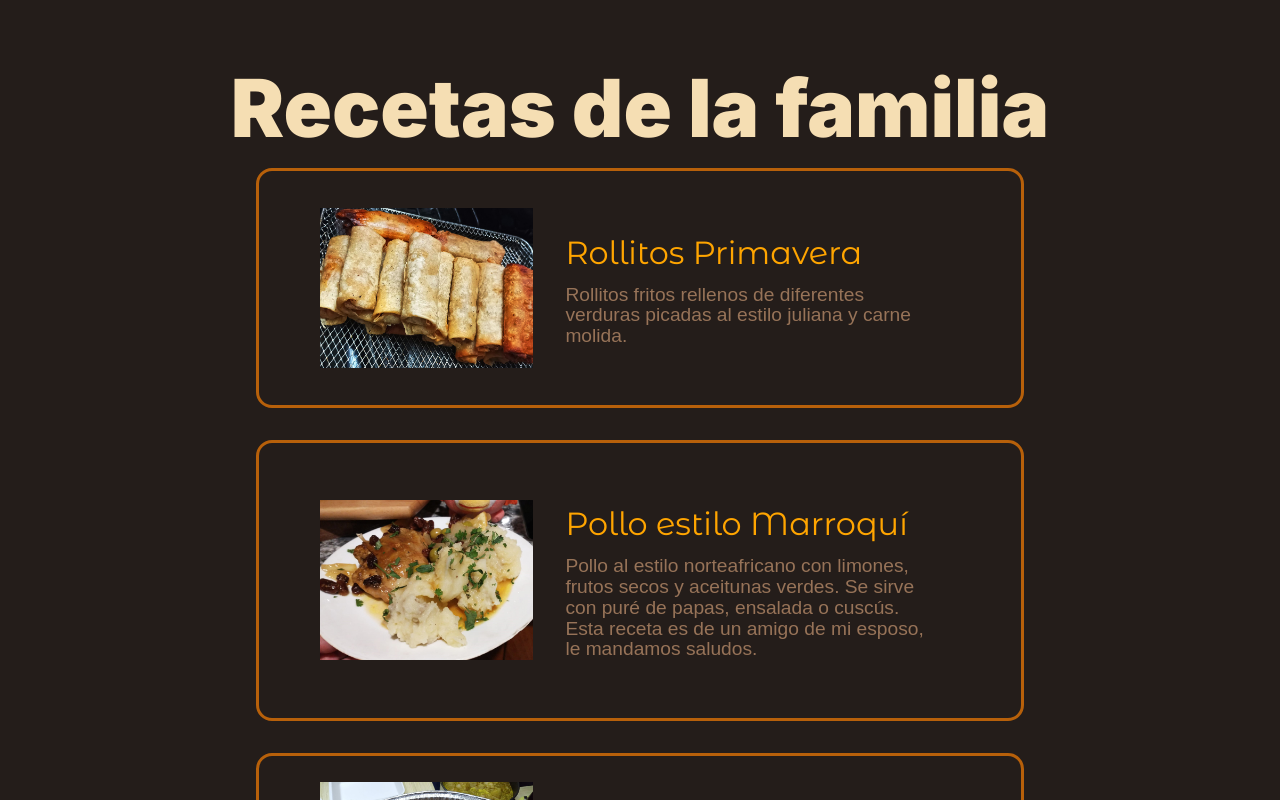
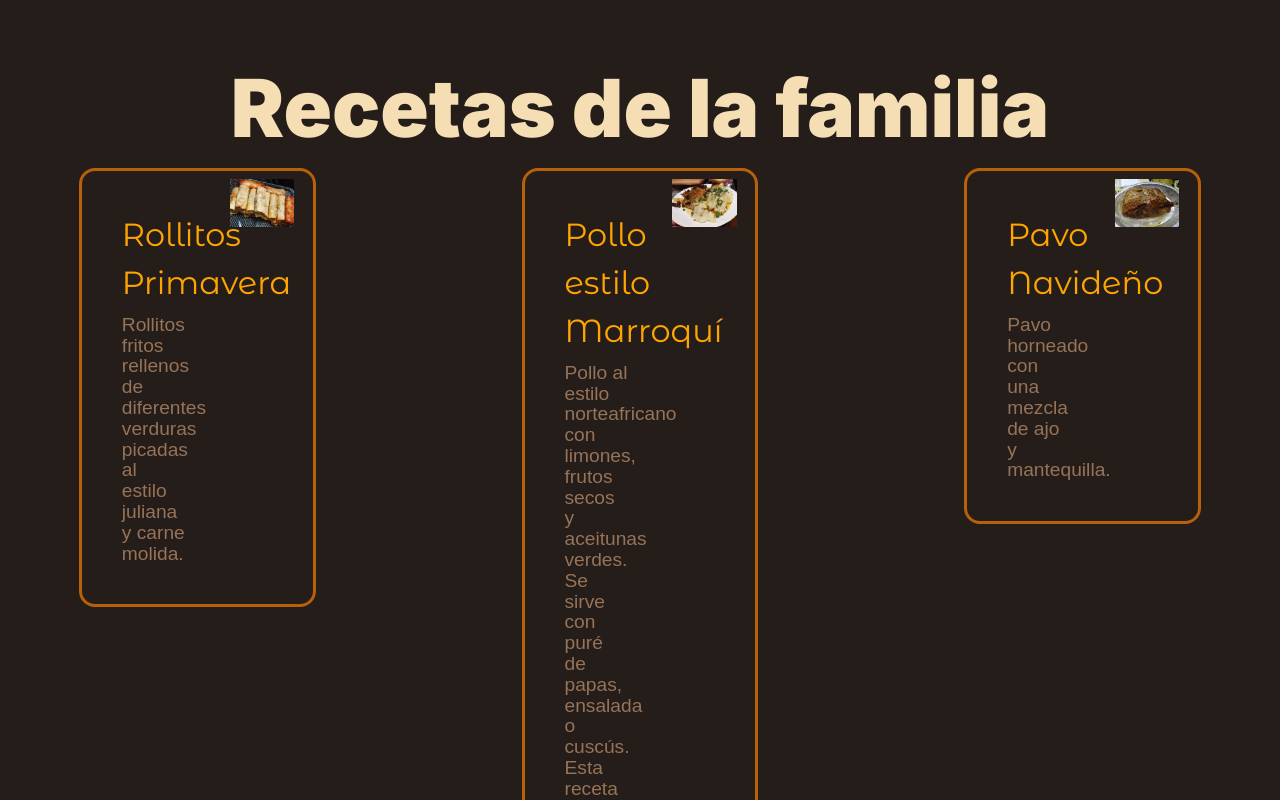
Before and after one commit to mabysmal/recetario, a Next.js app: page / in a window 1280 px wide. Shown: the top 800 px of the page. Built offline with nearby package versions, Linux system fonts and the light colour scheme; a web font is replaced by a local one.

Commit message:
xl screens have 3 columns now! hellye

```diff
--- a/app/styles.css
+++ b/app/styles.css
@@ -1,9 +1,4 @@
 /* styles.css */
-/* PARA EL CEL */
-
-/* PARA PANTALLAS COMO LAPTOPS */
-
-/* PARA PANTALLAS COMO TABLETS */
 
 @import url('https://fonts.googleapis.com/css2?family=Montserrat+Alternates:ital,wght@0,100;0,200;0,300;0,400;0,500;0,600;0,700;0,800;0,900;1,100;1,200;1,300;1,400;1,500;1,600;1,700;1,800;1,900&family=Mukta+Vaani:wght@200;300;400;500;600;700;800&display=swap');
 
@@ -166,6 +161,47 @@ a.liga {
 
 }
 
+@media screen and (min-width: 1280px) {
+  .cardsContainer {
+    display: flex;
+    flex-wrap: wrap; /* Permite que los elementos se ajusten a varias líneas */
+    justify-content: space-between; /* Distribuye los elementos a lo largo del contenedor */
+    flex-direction: row;
+  }
+
+  .cards {
+    width: calc(33.33% - 2rem); /* Establece el ancho de cada tarjeta, considerando el espacio entre ellas */
+    margin-bottom: 2rem; /* Añade un espacio entre las tarjetas */
+    box-sizing: border-box;
+
+  }
+  .liga{
+    align-items: stretch;
+  }
+
+  img.cardimg{
+    order: 1;
+    align-self: flex-start;
+    margin-left: auto;
+    margin-right: auto;
+  }
+
+  .textcards h3{
+    order: 1;
+  }
+
+  .textcards p{
+    order: 2;
+  }
+
+
+
+}
+
+
+
+
+
 
 
 /*
```
